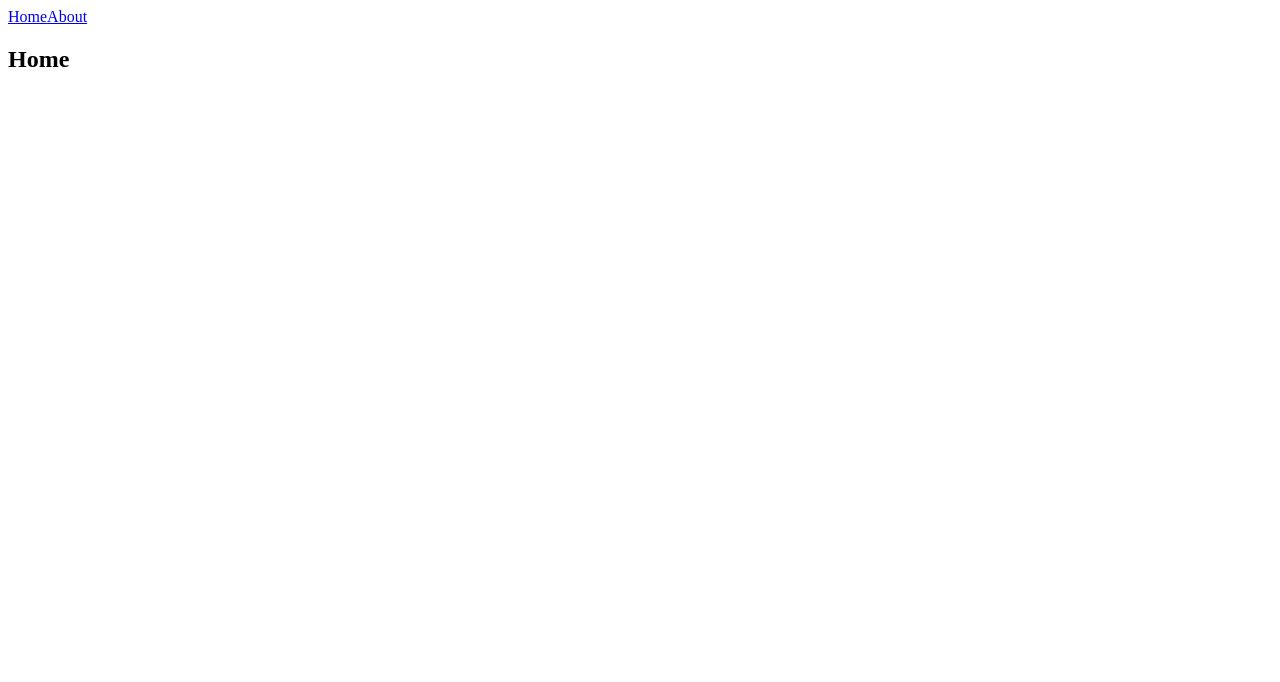
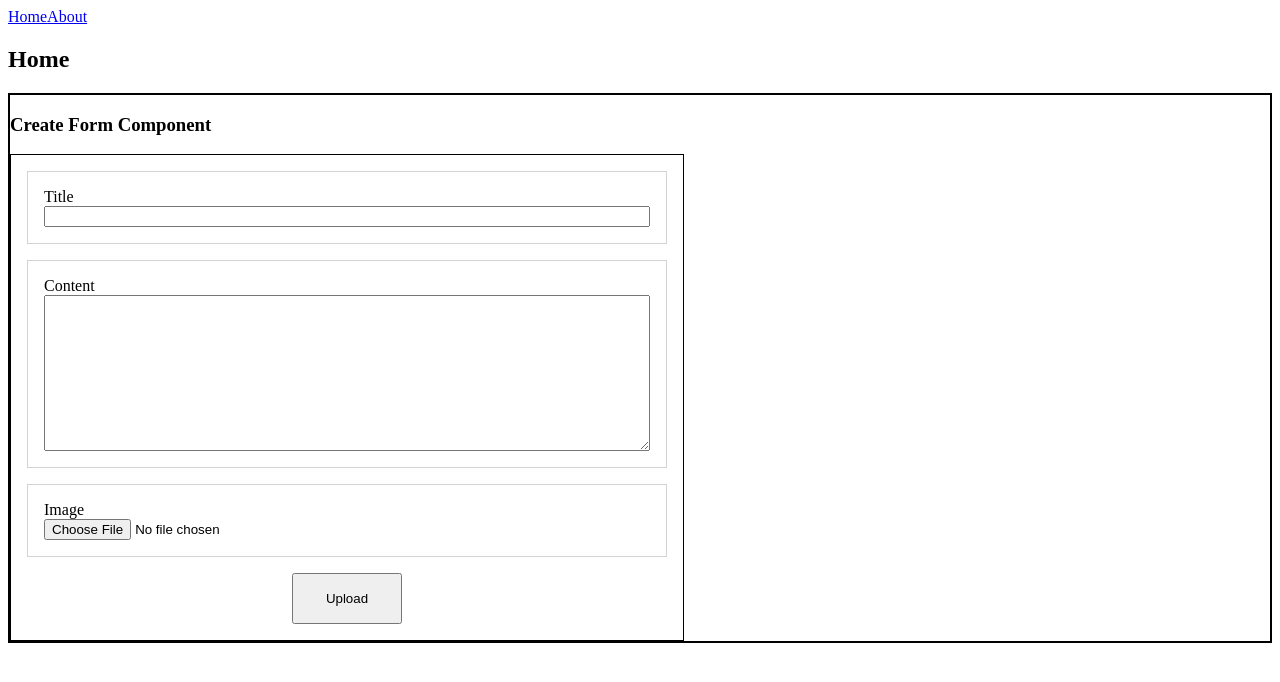
Before and after one commit to SimonFolkerts/Summative-3-Full-Example, a Vue app in the folder front/: page / in a window 1280 px wide. Shown: the top 682 px of the page. Built offline with nearby package versions, Linux system fonts and the light colour scheme.

Commit message:
add CreatePost component for front end with form and data binding

```diff
--- a/front/package.json
+++ b/front/package.json
@@ -12,6 +12,7 @@
   },
   "devDependencies": {
     "@vitejs/plugin-vue": "^3.0.3",
+    "sass": "^1.54.9",
     "vite": "^3.0.9"
   }
 }
--- a/front/src/assets/base.css
+++ b/front/src/assets/base.css
@@ -0,0 +1,3 @@
+.component-root {
+  border: 2px solid black;
+}
--- /dev/null
+++ b/front/src/components/CreatePost.vue
@@ -0,0 +1,68 @@
+<template>
+  <div class="component-root">
+    <h3>Create Form Component</h3>
+    <form @submit.prevent>
+      <div class="form-group">
+        <label for="title">Title</label>
+        <input v-model="post.title" id="title" type="text" />
+      </div>
+      <div class="form-group">
+        <label for="content">Content</label>
+        <textarea v-model="post.content" id="content" rows="10"></textarea>
+      </div>
+      <div class="form-group">
+        <label for="image">Image</label>
+        <input @input="imageSelected" id="image" type="file" />
+      </div>
+      <button type="button">Upload</button>
+    </form>
+    {{ post.title }}
+    {{ post.content }}
+    {{ post.image }}
+  </div>
+</template>
+
+<script>
+export default {
+  data() {
+    return {
+      post: {
+        title: null,
+        content: null,
+        image: null,
+      },
+    };
+  },
+  methods: {
+    imageSelected(event) {
+      this.post.image = event.target.files;
+    },
+  },
+};
+</script>
+
+<style scoped lang="scss">
+form {
+  display: flex;
+  flex-direction: column;
+  gap: 1rem;
+
+  width: 40rem;
+
+  padding: 1rem;
+  border: 1px solid black;
+
+  button {
+    align-self: center;
+    padding: 1rem 2rem;
+  }
+}
+
+.form-group {
+  display: flex;
+  flex-direction: column;
+
+  padding: 1rem;
+  border: 1px solid lightgray;
+}
+</style>
--- a/front/src/views/HomeView.vue
+++ b/front/src/views/HomeView.vue
@@ -1,11 +1,17 @@
 <template>
   <div>
     <h2>Home</h2>
+    <CreatePost />
   </div>
 </template>
 
 <script>
-export default {};
+import CreatePost from "/src/components/CreatePost.vue";
+export default {
+  components: {
+    CreatePost,
+  },
+};
 </script>
 
 <style scoped></style>
```
Also changed, not shown: 2 other files (tests, documents, lock files or other folders).
